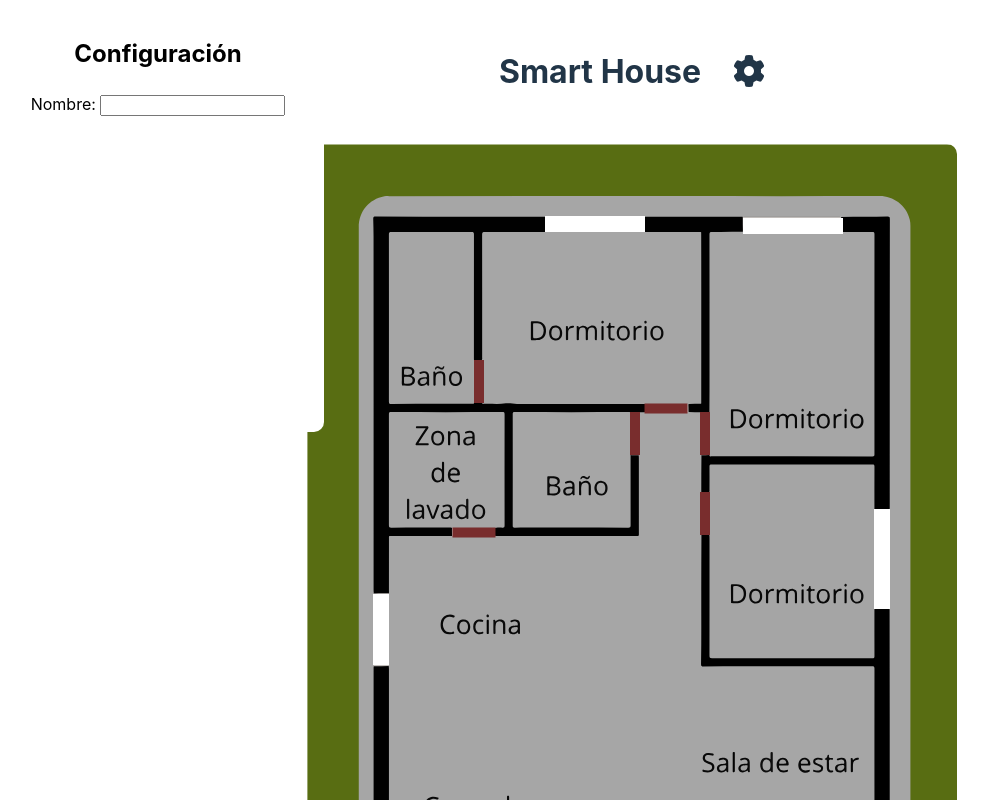
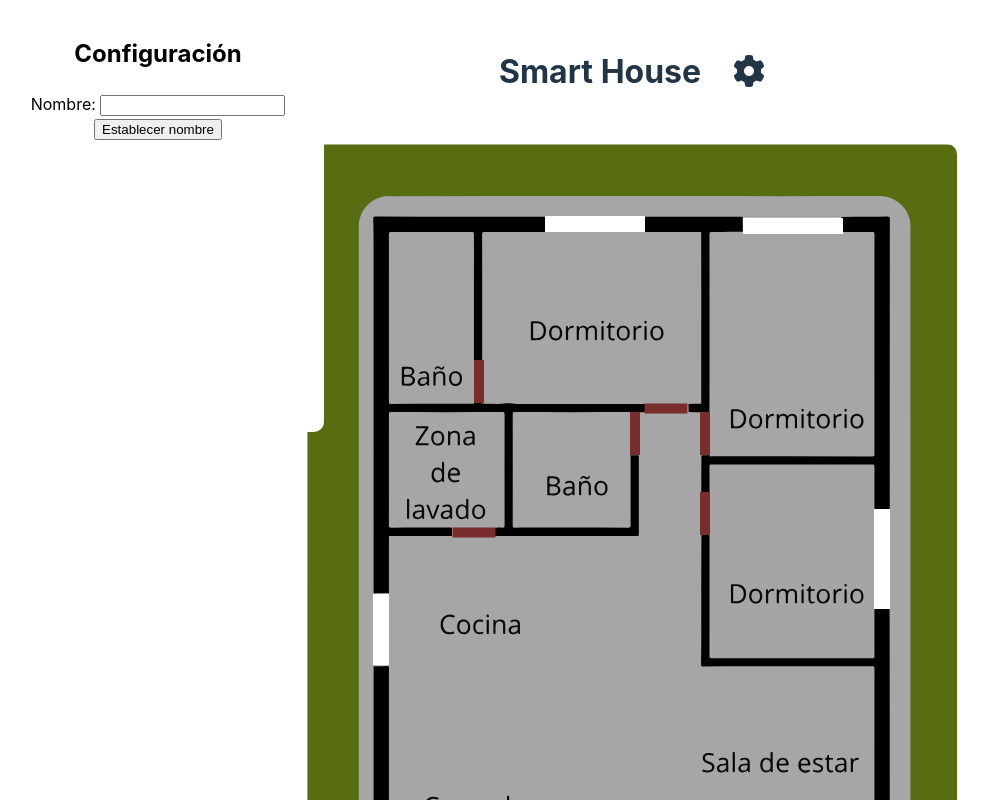
Before and after one commit to DaquitoCoder/taller3-interfaces, a React (Vite) app: page / in a window 1280 px wide. Both pictures are taken after a click on the icon 757 px from the left and 71 px from the top of the page. Shown: the top 800 px of the page, without its empty margins (8-996 px from the left). Built offline with nearby package versions, Linux system fonts and the light colour scheme.

Commit message:
new: form to set name

```diff
--- a/src/components/ConfigMenu.tsx
+++ b/src/components/ConfigMenu.tsx
@@ -1,17 +1,37 @@
 import '../css/ConfigMenu.css';
+import React, { useState } from 'react';
 
 type ConfigMenuProps = {
   isOpen: boolean;
 };
 
 const ConfigMenu = ({ isOpen }: ConfigMenuProps) => {
+  // Declaración de la variable de estado "nombre" y su función "setNombre"
+
+  const [nombre, setNombre] = useState('');
+
+  // Manejador del evento "onChange" para actualizar el estado "nombre"
+  const handleChange = (event: any) => {
+    setNombre(event.target.value);
+  };
+
+  // Manejador del evento "onSubmit" para el formulario
+  const handleSubmit = (event: any) => {
+    event.preventDefault();
+    // Aquí puedes realizar acciones con el nombre, como enviarlo a un servidor o mostrar un mensaje
+    alert('Nombre ingresado: ' + nombre);
+  };
+
   return (
     <>
-      <div className={'config-menu ' + (isOpen ? 'mostrar' : 'ocultar') }>
+      <div className={'config-menu ' + (isOpen ? 'mostrar' : 'ocultar')}>
         <h2>Configuración</h2>
         <div className='user-name'>
-          <label htmlFor='name'>Nombre: </label>
-          <input type='text' name='name' id='name' />
+          <form action='' id='form-name' onSubmit={handleSubmit}>
+            <label htmlFor='name'>Nombre: </label>
+            <input type='text' name='name' value={nombre} id='name' onChange={handleChange}/>
+            <input type='submit' value={'Establecer nombre'} />
+          </form>
         </div>
       </div>
     </>
```
